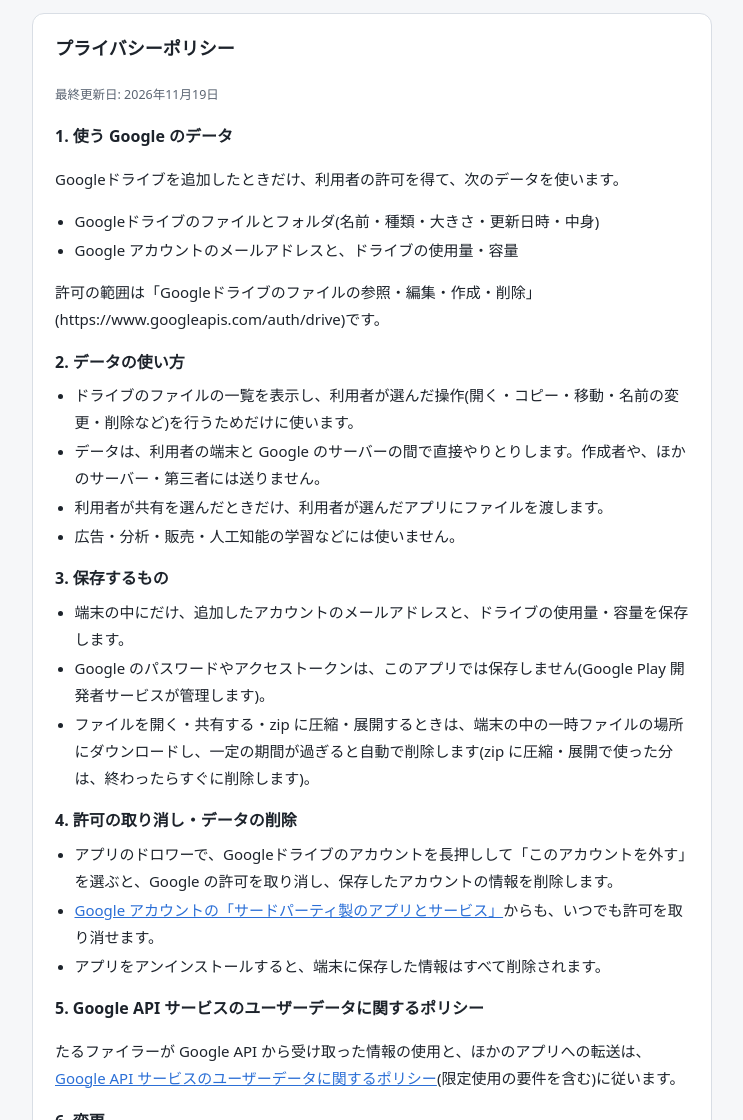
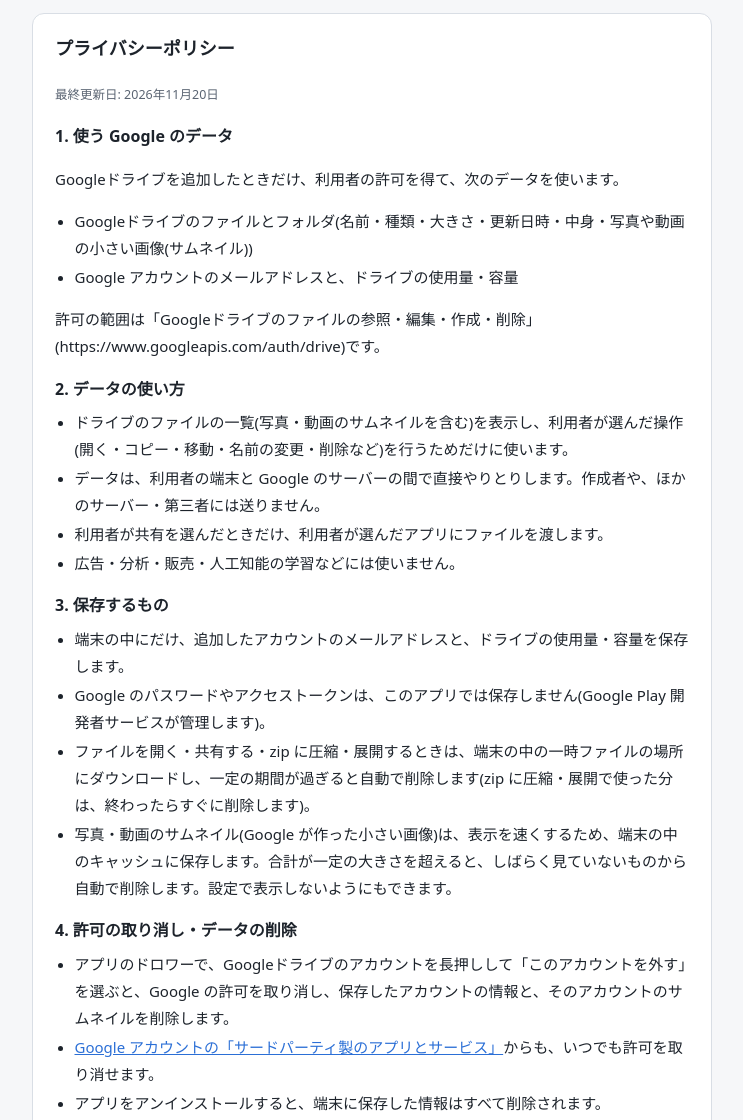
Before and after one commit to nabekazami/Taru, a plain HTML site: page tarufiler.html in a window 1280 px wide. Shown: the part 447-1567 px from the top of the page, without its empty margins (268-1011 px from the left). Drawn offline with Linux system fonts and the light colour scheme.

Commit message:
Add files via upload

```diff
--- a/tarufiler.html
+++ b/tarufiler.html
@@ -47,19 +47,19 @@
 
   <section id="privacy">
     <h2>プライバシーポリシー</h2>
-    <p><small>最終更新日: 2026年11月19日</small></p>
+    <p><small>最終更新日: 2026年11月20日</small></p>
 
     <h3 style="font-size:16px;margin:14px 0 4px">1. 使う Google のデータ</h3>
     <p>Googleドライブを追加したときだけ、利用者の許可を得て、次のデータを使います。</p>
     <ul>
-      <li>Googleドライブのファイルとフォルダ(名前・種類・大きさ・更新日時・中身)</li>
+      <li>Googleドライブのファイルとフォルダ(名前・種類・大きさ・更新日時・中身・写真や動画の小さい画像(サムネイル))</li>
       <li>Google アカウントのメールアドレスと、ドライブの使用量・容量</li>
     </ul>
     <p>許可の範囲は「Googleドライブのファイルの参照・編集・作成・削除」(https://www.googleapis.com/auth/drive)です。</p>
 
     <h3 style="font-size:16px;margin:14px 0 4px">2. データの使い方</h3>
     <ul>
-      <li>ドライブのファイルの一覧を表示し、利用者が選んだ操作(開く・コピー・移動・名前の変更・削除など)を行うためだけに使います。</li>
+      <li>ドライブのファイルの一覧(写真・動画のサムネイルを含む)を表示し、利用者が選んだ操作(開く・コピー・移動・名前の変更・削除など)を行うためだけに使います。</li>
       <li>データは、利用者の端末と Google のサーバーの間で直接やりとりします。作成者や、ほかのサーバー・第三者には送りません。</li>
       <li>利用者が共有を選んだときだけ、利用者が選んだアプリにファイルを渡します。</li>
       <li>広告・分析・販売・人工知能の学習などには使いません。</li>
@@ -70,11 +70,12 @@
       <li>端末の中にだけ、追加したアカウントのメールアドレスと、ドライブの使用量・容量を保存します。</li>
       <li>Google のパスワードやアクセストークンは、このアプリでは保存しません(Google Play 開発者サービスが管理します)。</li>
       <li>ファイルを開く・共有する・zip に圧縮・展開するときは、端末の中の一時ファイルの場所にダウンロードし、一定の期間が過ぎると自動で削除します(zip に圧縮・展開で使った分は、終わったらすぐに削除します)。</li>
+      <li>写真・動画のサムネイル(Google が作った小さい画像)は、表示を速くするため、端末の中のキャッシュに保存します。合計が一定の大きさを超えると、しばらく見ていないものから自動で削除します。設定で表示しないようにもできます。</li>
     </ul>
 
     <h3 style="font-size:16px;margin:14px 0 4px">4. 許可の取り消し・データの削除</h3>
     <ul>
-      <li>アプリのドロワーで、Googleドライブのアカウントを長押しして「このアカウントを外す」を選ぶと、Google の許可を取り消し、保存したアカウントの情報を削除します。</li>
+      <li>アプリのドロワーで、Googleドライブのアカウントを長押しして「このアカウントを外す」を選ぶと、Google の許可を取り消し、保存したアカウントの情報と、そのアカウントのサムネイルを削除します。</li>
       <li><a href="https://myaccount.google.com/connections">Google アカウントの「サードパーティ製のアプリとサービス」</a>からも、いつでも許可を取り消せます。</li>
       <li>アプリをアンインストールすると、端末に保存した情報はすべて削除されます。</li>
     </ul>
```
